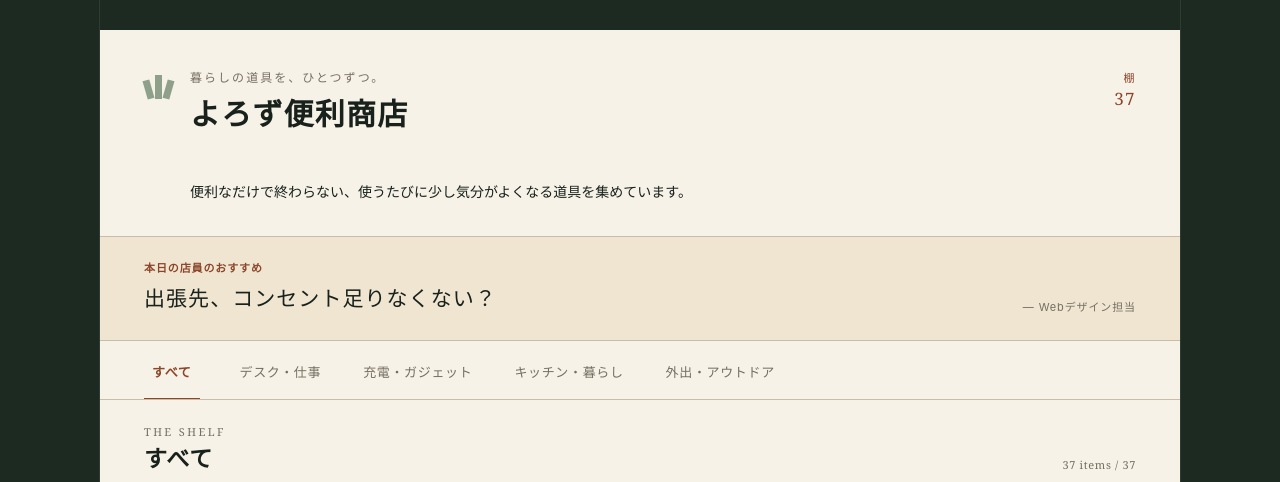
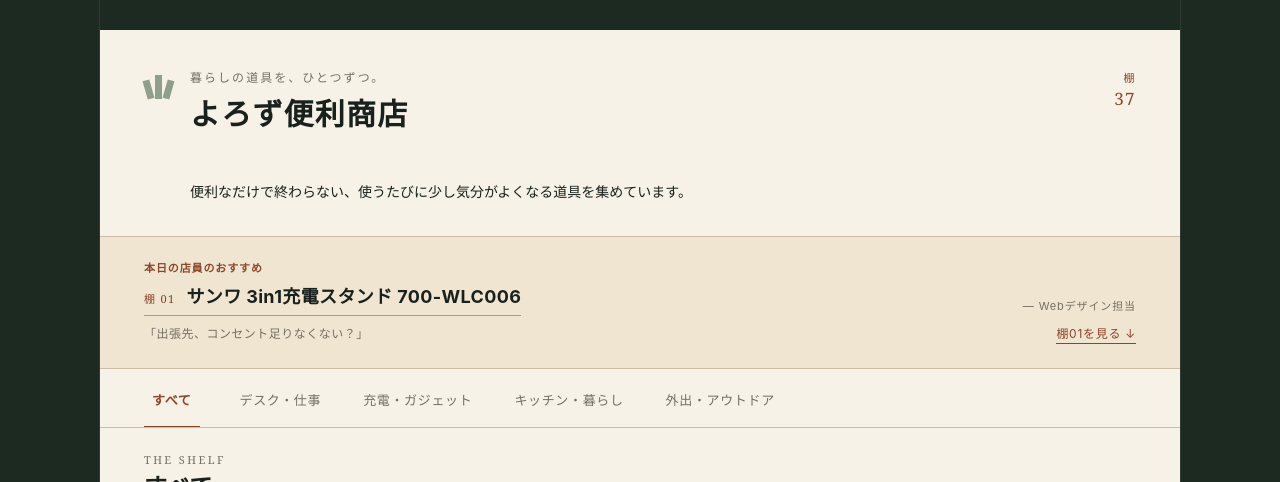
Before and after one commit to gammaray-hand/yorozu-shop, a website: page index.html in a window 1280 px wide. Shown: the top 482 px of the page. Drawn offline with Linux system fonts and the light colour scheme.

Commit message:
Link featured recommendation to shelf item

```diff
--- a/index.html
+++ b/index.html
@@ -102,21 +102,59 @@ h1{
   font-weight:700;
   letter-spacing:.08em;
 }
-.featured-copy{
-  margin:0;
-  font-family:"Yu Mincho",YuMincho,"Hiragino Mincho ProN",serif;
-  font-size:21px;
+.featured-product{
+  display:inline-flex;
+  flex-wrap:wrap;
+  gap:5px 11px;
+  align-items:baseline;
+  padding-bottom:4px;
+  border-bottom:1px solid var(--line-dark);
+  color:var(--ink);
+  font-size:18px;
+  font-weight:700;
   line-height:1.55;
-  letter-spacing:.05em;
+  letter-spacing:.02em;
+  text-decoration:none;
+}
+.featured-product:hover,.featured-product:focus-visible{color:var(--rust)}
+.featured-number{
+  color:var(--rust);
+  font-family:Georgia,"Times New Roman",serif;
+  font-size:11px;
+  font-weight:400;
+  letter-spacing:.12em;
+  white-space:nowrap;
+}
+.featured-comment{
+  margin:8px 0 0;
+  color:var(--muted);
+  font-size:12px;
+  line-height:1.7;
+  letter-spacing:.04em;
+}
+.featured-side{
+  display:grid;
+  gap:11px;
+  justify-items:end;
 }
 .featured-byline{
-  margin:0 0 2px;
+  margin:0;
   color:var(--muted);
   font-size:11px;
   letter-spacing:.08em;
   white-space:nowrap;
 }
-.handwriting-slot{display:none}
+.featured-jump{
+  padding-bottom:2px;
+  border-bottom:1px solid var(--rust);
+  color:var(--rust);
+  font-size:12px;
+  letter-spacing:.06em;
+  text-decoration:none;
+  white-space:nowrap;
+}
+.featured-jump::after{content:" ↓"}
+.featured-jump:hover,.featured-jump:focus-visible{color:var(--ink);border-color:var(--ink)}
 .filters{
   display:flex;
   align-items:stretch;
@@ -185,6 +223,7 @@ h1{
   gap:30px;
   padding:28px 0;
   border-bottom:1px solid var(--line);
+  scroll-margin-top:20px;
 }
 .product-media{
   position:relative;
@@ -231,6 +270,16 @@ h1{
   font-size:13px;
   line-height:1.85;
 }
+.staff-note{
+  margin:0 0 11px;
+  padding:7px 10px;
+  border-left:1px solid var(--line-dark);
+  color:var(--muted);
+  font-size:11px;
+  line-height:1.75;
+  letter-spacing:.04em;
+}
+.staff-note:empty{display:none}
 .product-link{
   display:flex;
   align-items:center;
@@ -272,8 +321,9 @@ footer{
   .shelf-number{min-width:40px;font-size:9px}
   .shelf-number strong{font-size:14px}
   .featured{grid-template-columns:1fr;padding:18px 22px 19px}
-  .featured-copy{font-size:18px}
-  .featured-byline{text-align:right}
+  .featured-product{font-size:16px}
+  .featured-side{display:flex;align-items:center;justify-content:space-between;width:100%;gap:16px}
+  .featured-byline{text-align:left}
   .filters{padding:0 22px}
   .filter-btn{min-height:53px;padding-right:16px;padding-left:16px;font-size:12px}
   .filter-btn:first-child{padding-left:3px;padding-right:21px}
@@ -325,10 +375,16 @@ footer{
   <section class="featured" aria-labelledby="featured-title">
     <div>
       <p id="featured-title" class="featured-label">本日の店員のおすすめ</p>
-      <p class="featured-copy">出張先、コンセント足りなくない？</p>
-      <span class="handwriting-slot" data-handwriting-slot="featured" aria-hidden="true"></span>
+      <a class="featured-product" href="#shelf-01" data-featured-target="shelf-01">
+        <span class="featured-number">棚 01</span>
+        <span>サンワ 3in1充電スタンド 700-WLC006</span>
+      </a>
+      <p class="featured-comment">「出張先、コンセント足りなくない？」</p>
     </div>
-    <p class="featured-byline">— Webデザイン担当</p>
+    <div class="featured-side">
+      <p class="featured-byline">— Webデザイン担当</p>
+      <a class="featured-jump" href="#shelf-01" data-featured-target="shelf-01">棚01を見る</a>
+    </div>
   </section>
 
   <nav class="filters" aria-label="商品カテゴリ">
@@ -383,8 +439,10 @@ function render(products){
   root.replaceChildren();
   products.forEach(product=>{
     const originalIndex=allProducts.indexOf(product)+1;
+    const shelfId=`shelf-${String(originalIndex).padStart(2,"0")}`;
     const article=document.createElement("article");
     article.className="product";
+    article.id=shelfId;
     article.innerHTML=`
       <div class="product-media">
         <img src="${escapeHtml(product.image)}" alt="${escapeHtml(product.name)}" loading="lazy">
@@ -397,7 +455,7 @@ function render(products){
         </div>
         <h3>${escapeHtml(product.name)}</h3>
         <p class="product-desc">${escapeHtml(product.short)}</p>
-        <span class="handwriting-slot" data-handwriting-slot="product" aria-hidden="true"></span>
+        <p class="staff-note" data-handwriting-slot="product"></p>
         <a class="product-link" href="${escapeHtml(product.url)}" target="_blank" rel="sponsored noopener">商品を見る</a>
       </div>`;
     root.appendChild(article);
@@ -417,6 +475,14 @@ filterButtons.forEach(button=>{
   button.addEventListener("click",()=>selectCategory(button.dataset.category));
 });
 
+document.querySelectorAll("[data-featured-target]").forEach(link=>{
+  link.addEventListener("click",event=>{
+    event.preventDefault();
+    selectCategory("all");
+    document.getElementById(link.dataset.featuredTarget)?.scrollIntoView({behavior:"smooth",block:"start"});
+  });
+});
+
 fetch("./data/products.json",{cache:"no-store"})
   .then(response=>{
     if(!response.ok) throw new Error(`商品データ取得失敗: ${response.status}`);
```
